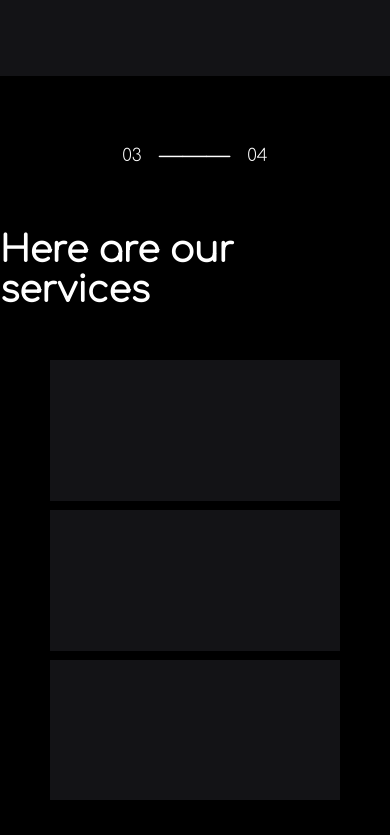
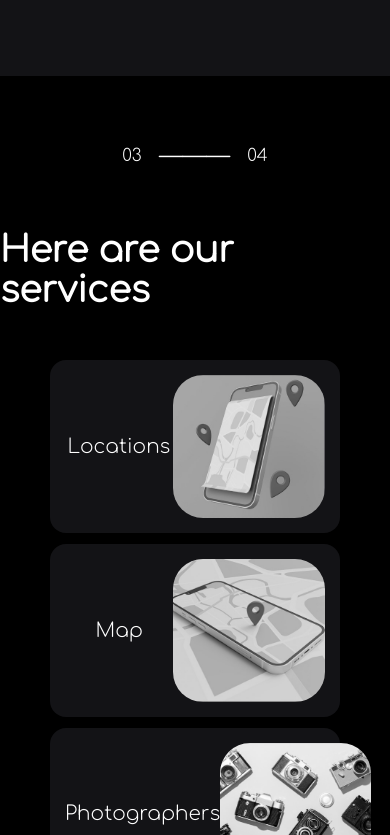
Before and after one commit to deltaonlyone/2V2K, a React (Create React App) app: page / in a window 390 px wide. Shown: the part 1165-2000 px from the top of the page. Built offline with nearby package versions, Linux system fonts and the light colour scheme; no server answers.

Commit message:
added hovered info cards, adaptive

```diff
--- a/src/ProjectElements/Forms/FormFooter/FormFooter.module.css
+++ b/src/ProjectElements/Forms/FormFooter/FormFooter.module.css
@@ -82,7 +82,7 @@
 }
 
 .informationTextHead{
-    font-size: 40px;
+    font-size: 32px;
 }
 
 .formInformationInput{
@@ -329,6 +329,7 @@ li:hover::after {
     }
 
     .formInformationInput{
+        max-width: 500px;
         display:flex;
         flex-direction: column;
         align-items: center;
--- a/src/ProjectElements/Forms/FormInputSign/FormInputSign.js
+++ b/src/ProjectElements/Forms/FormInputSign/FormInputSign.js
@@ -1,5 +1,5 @@
 import React, {useState} from 'react';
-import styles from './FormInput.moduleSign.css';
+import styles from './FormInputSign.module.css';
 
 import { useSelector} from 'react-redux';
 
--- a/src/ProjectElements/Forms/NavBarExpanded/NavbarTopCss.module.css
+++ b/src/ProjectElements/Forms/NavBarExpanded/NavbarTopCss.module.css
@@ -309,6 +309,7 @@ a {
 
 
 .buttonNavbar {
+    cursor:pointer;
     font-family: 'Comfortaa', sans-serif;
     height: 50px;
     width: 105px;
--- a/src/ProjectElements/MainPage/AboutUs/AboutUs.js
+++ b/src/ProjectElements/MainPage/AboutUs/AboutUs.js
@@ -171,16 +171,77 @@ export function AboutUs(props) {
                 </div>
 
                 <div className={styles['servicesListPhone']}>
-                    <div className={`${styles['servicesSmallBox']} ${currentTheme.greyBackgroundColor}`}>
 
+                    <div className={`${styles['servicesSmallBox']} `}>
+
+                        <div className={`${styles['flip-card']}`}>
+                            <div className={`${styles['flip-card-inner']}`}>
+                                <div className={`${styles['flip-card-front']} ${currentTheme.greyBackgroundColor}`}>
+
+                                    <p className={`${styles['textServicesHeadPhone']} ${currentTheme.textColor}`}>
+                                        Locations
+                                    </p>
+                                    <img className={styles['photoServicesPhone']} src={photoServices1} alt=""/>
+                                </div>
+                                <div className={`${styles['flip-card-back']} ${currentTheme.greyBackgroundColor}`}>
+
+                                    <p className={`${styles['textServicesPhone']} ${currentTheme.textColor}`}>
+                                        Nemo enim ipsam voluptatem quia voluptas sit
+                                        aspernatur aut odit aut fugit, sed quia consequuntur
+                                        magni dolores eos qui ratione voluptatem
+                                    </p>
+
+                                </div>
+                            </div>
+                        </div>
 
                     </div>
-                    <div className={`${styles['servicesSmallBox']} ${currentTheme.greyBackgroundColor}`}>
 
+                    <div className={`${styles['servicesSmallBox']} `}>
 
+                        <div className={`${styles['flip-card']}`}>
+                            <div className={`${styles['flip-card-inner']}`}>
+                                <div className={`${styles['flip-card-front']} ${currentTheme.greyBackgroundColor}`}>
+
+                                    <p className={`${styles['textServicesHeadPhone']} ${currentTheme.textColor}`}>
+                                        Map
+                                    </p>
+                                    <img className={styles['photoServicesPhone']} src={photoServices2} alt=""/>
+                                </div>
+                                <div className={`${styles['flip-card-back']} ${currentTheme.greyBackgroundColor}`}>
+
+                                    <p className={`${styles['textServicesPhone']} ${currentTheme.textColor}`}>
+                                        Nemo enim ipsam voluptatem quia voluptas sit
+                                        aspernatur aut odit aut fugit, sed quia consequuntur
+                                        magni dolores eos qui ratione voluptatem
+                                    </p>
+
+                                </div>
+                            </div>
+                        </div>
                     </div>
-                    <div className={`${styles['servicesSmallBox']} ${currentTheme.greyBackgroundColor}`}>
 
+                    <div className={`${styles['servicesSmallBox']}`}>
+                        <div className={`${styles['flip-card']}`}>
+                            <div className={`${styles['flip-card-inner']}`}>
+                                <div className={`${styles['flip-card-front']} ${currentTheme.greyBackgroundColor}`}>
+
+                                    <p className={`${styles['textServicesHeadPhone']} ${currentTheme.textColor}`}>
+                                        Photographers
+                                    </p>
+                                    <img className={styles['photoServicesPhone']} src={photoServices3} alt=""/>
+                                </div>
+                                <div className={`${styles['flip-card-back']} ${currentTheme.greyBackgroundColor}`}>
+
+                                    <p className={`${styles['textServicesPhone']} ${currentTheme.textColor}`}>
+                                        Nemo enim ipsam voluptatem quia voluptas sit
+                                        aspernatur aut odit aut fugit, sed quia consequuntur
+                                        magni dolores eos qui ratione voluptatem
+                                    </p>
+
+                                </div>
+                            </div>
+                        </div>
 
                     </div>
 
--- a/src/ProjectElements/MainPage/AboutUs/AboutUs.module.css
+++ b/src/ProjectElements/MainPage/AboutUs/AboutUs.module.css
@@ -334,7 +334,7 @@
 }
 
 .servicesListPhone{
-
+    display:none;
 }
 
 @media (max-width: 1100px) {
@@ -343,10 +343,11 @@
     }
 
     .servicesListPhone{
+        align-items: center;
         display:flex;
         padding: 50px;
         width:100%;
-        height:540px;
+        height:640px;
         flex-direction: column;
         justify-content: space-between;
     }
@@ -408,3 +409,69 @@
 
 
 {/*--------------------------------------------------------------------*/}
+
+.flip-card {
+    background-color: transparent;
+    width: 100%;
+    height: 100%;
+    perspective: 1000px;
+}
+
+.title {
+    font-size: 1.5em;
+    font-weight: 900;
+    text-align: center;
+    margin: 0;
+}
+
+.flip-card-inner {
+    position: relative;
+    width: 100%;
+    height: 100%;
+    text-align: center;
+    transition: transform 0.8s;
+    transform-style: preserve-3d;
+}
+
+.flip-card:hover .flip-card-inner {
+    transform: rotateY(180deg);
+}
+
+.flip-card-front, .flip-card-back {
+    box-shadow: 0 8px 14px 0 rgba(0,0,0,0.2);
+    position: absolute;
+    display: flex;
+    flex-direction: column;
+    justify-content: center;
+    width: 100%;
+    height: 100%;
+    -webkit-backface-visibility: hidden;
+    backface-visibility: hidden;
+    border-radius: 1rem;
+}
+
+.flip-card-front {
+    padding:15px;
+    display:flex;
+    flex-direction: row;
+    justify-content: space-around;
+    align-items: center;
+}
+
+.flip-card-back {
+    padding:15px;
+    transform: rotateY(180deg);
+}
+
+.photoServicesPhone{
+    height:100%;
+    border-radius: 30px;
+}
+.textServicesHeadPhone{
+    font-size: 20px;
+    width: 200px;
+}
+
+.textServicesPhone{
+    font-size: 14px;
+}
--- a/src/ProjectElements/MainPage/PhotoSet/PhotoSetStyles.module.css
+++ b/src/ProjectElements/MainPage/PhotoSet/PhotoSetStyles.module.css
@@ -234,6 +234,20 @@
 
 
 @media (max-width: 1100px) {
+
+    .centerText{
+        width:90%;
+    }
+
+    .inputAndButton{
+        display: flex;
+        width: 100%;
+        flex-direction: column;
+        justify-content: space-between;
+        height:150px;
+        align-items: center;
+    }
+
     .topText{
         font-size: 20px;
     }
--- a/src/ProjectElements/Registration/MenuForgotPassword/MenuForgotPassword.js
+++ b/src/ProjectElements/Registration/MenuForgotPassword/MenuForgotPassword.js
@@ -4,6 +4,7 @@ import logo from "../../../photos/Snavvy_Logo/Snavvy_logo_White.svg";
 import {FormInputSign} from "../../Forms/FormInputSign/FormInputSign";
 
 import {useSelector} from 'react-redux';
+import {FormInput} from "../../Forms/FormInput/FormInput";
 
 export function MenuForgotPassword(props) {
     // const [usernameOrEmail, setUsernameOrEmail] = useState('');
@@ -52,9 +53,14 @@ export function MenuForgotPassword(props) {
                 <a className={`${styles['forgotPasswordHeadText']} ${currentTheme.textColor}`}>Enter your email address and we'll send you a link to restore access to your account</a>
 
                 <div className={`${styles['inputForm']} ${currentTheme.inputFormColor}`}>
-                    <FormInput height={'39px'}
+                    <FormInputSign height={'39px'}
                                width={'100%'}
-                               text={'Username or email address'}/>
+                               text={'Username or email address'}>
+                    </FormInputSign>
+
+                    <button className={`${styles['submitButton']} ${currentTheme.buttonSignInColor}`}>
+                        Confirm
+                    </button>
                 </div>
 
                 <div className={styles['informationText']}>
--- a/src/ProjectElements/Registration/MenuForgotPassword/MenuForgotPassword.module.css
+++ b/src/ProjectElements/Registration/MenuForgotPassword/MenuForgotPassword.module.css
@@ -11,7 +11,7 @@
 
 .menu{
     position: fixed;
-    height: 580px;
+    height: 540px;
     width: 580px;
     border-radius: 15px;
     border: 1px solid;
@@ -76,7 +76,7 @@
 
 .inputForm{
     width: 74%;
-    height: 36%;
+    height: 40%;
     border: 1px solid grey;
     border-radius: 15px;
     background-color: #0F0F0F;
@@ -158,6 +158,7 @@
     text-decoration: underline;
 }
 
+
 @media (max-width: 700px) {
 
     .menu{
--- a/src/ProjectElements/Registration/MenuSignUp/MenuSignUp.module.css
+++ b/src/ProjectElements/Registration/MenuSignUp/MenuSignUp.module.css
@@ -11,14 +11,14 @@
 
 .menu{
     position: fixed;
-    height: 580px;
+    height: 750px;
     width: 580px;
     border-radius: 15px;
     border: 1px solid;
     display: flex;
     flex-direction: column;
     align-items: center;
-    justify-content: space-around;
+    justify-content: space-between;
 }
 
 .backButton{
@@ -69,14 +69,14 @@
 
 .inputForm{
     width: 80%;
-    height: 50%;
+    height: 430px;
     border: 1px solid grey;
     border-radius: 15px;
     background-color: #0F0F0F;
     padding: 30px;
     display:flex;
     flex-direction: column;
-    justify-content: space-around;
+    justify-content: space-between;
 }
 
 .forgotPasswordText{
@@ -109,7 +109,7 @@
 
 .createAccountText{
     width: 80%;
-    height: 10%;
+    height: 60px;
     border: 1px solid;
     border-radius: 15px;
     display: flex;
```
Also changed, not shown: src/ProjectElements/Registration/MenuSignUp/MenuSignUp.js (+30 -0 lines), src/ProjectElements/Forms/FormInputSign/FormInputSign.module.css (renamed from src/ProjectElements/Forms/FormInputSign/FormInput.moduleSign.css).
